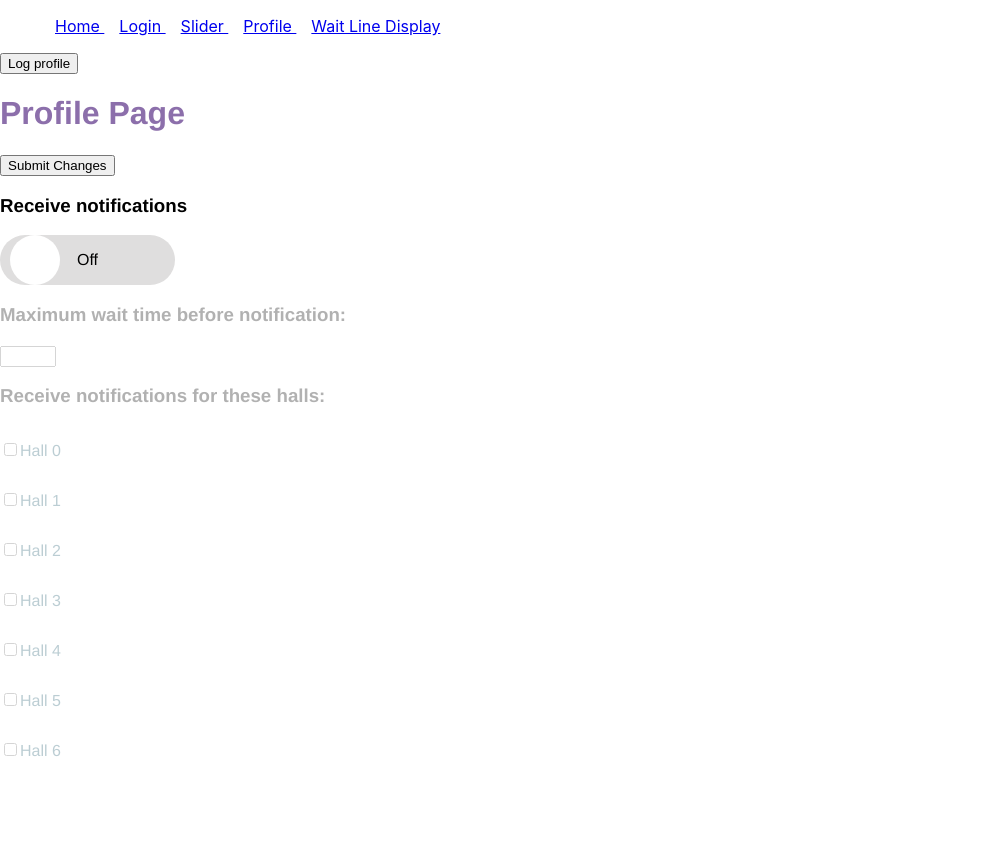
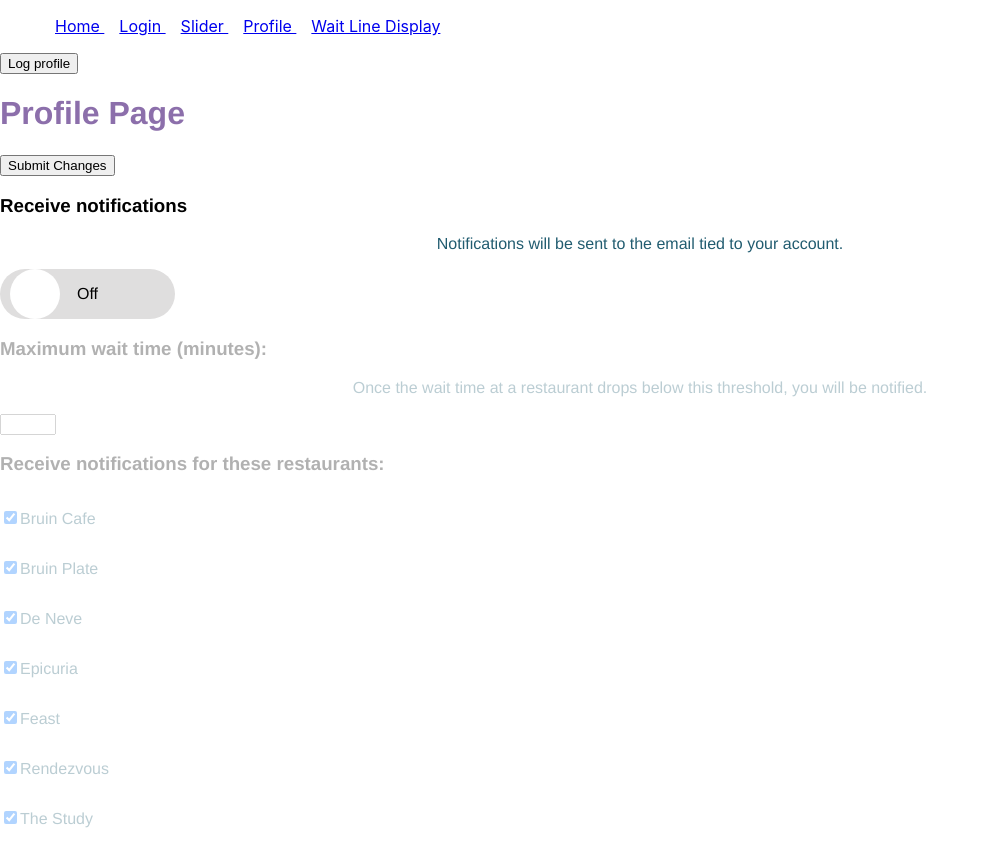
Before and after one commit to irajput/waitinglinesproject, a React (Create React App) app in the folder client/: page /profile in a window 1280 px wide. Shown: the top 866 px of the page, without its empty margins (0-985 px from the left). Built offline with nearby package versions, Linux system fonts and the light colour scheme.

Commit message:
a few visual changes to to the profile page

```diff
--- a/client/src/Display/Table.js
+++ b/client/src/Display/Table.js
@@ -18,13 +18,13 @@ async function restaurants(restaurantName) {
  }
 
  // For testing purposes
- const logRestaurant = async e => {
-    e.preventDefault();
-    console.log("logging restaurant")
-    const restaurant = await restaurants("Bruin Plate")
-      console.log("got it")
-      console.log(restaurant)
-  }
+//  const logRestaurant = async e => {
+//     e.preventDefault();
+//     console.log("logging restaurant")
+//     const restaurant = await restaurants("Bruin Plate")
+//       console.log("got it")
+//       console.log(restaurant)
+//   }
 
 class RestaurantEntry {
     constructor(name, wait = 10, crowd = 0, open = "11 AM", close = "1 PM") {
--- a/client/src/Profile/Checkbox.js
+++ b/client/src/Profile/Checkbox.js
@@ -23,7 +23,7 @@ class Checkbox extends Component {
     render() {
         return (
             <label>
-              <input type="checkbox" onClick={this.toggle}/>
+              <input type="checkbox" onClick={this.toggle} defaultChecked/>
             </label>
         );
       }
--- a/client/src/Profile/Profile.js
+++ b/client/src/Profile/Profile.js
@@ -51,40 +51,42 @@ async function profile() {
         <h1>Profile Page</h1>
         <input type="button" value="Submit Changes" onClick={this.postProfileChanges}/>
         <h3>Receive notifications</h3>
+        <p>Notifications will be sent to the email tied to your account. </p>
         <Switch />
         <div id="container">
           <button id = "dummy-button" className="dummy-button"/>
           <div id = "notification-opts" disabled>
-            <h3>Maximum wait time before notification:</h3>
+            <h3>Maximum wait time (minutes):</h3>
+            <p>Once the wait time at a restaurant drops below this threshold, you will be notified. </p>
             <input type="number" id="wait-min" name="wait-min" min="1" max="60" />
-            <h3>Receive notifications for these halls:</h3>
+            <h3>Receive notifications for these restaurants:</h3>
             <div id="outer">
                 <Checkbox className = "inner" id = "0"/>
-                <p className = "inner"> Hall 0 </p>
+                <p className = "inner"> Bruin Cafe </p>
             </div>
             <div id="outer">
                 <Checkbox className = "inner" id = "1"/>
-                <p className = "inner"> Hall 1 </p>
+                <p className = "inner"> Bruin Plate </p>
             </div>
             <div id="outer">
                 <Checkbox className = "inner" id = "2"/>
-                <p className = "inner"> Hall 2 </p>
+                <p className = "inner"> De Neve </p>
             </div>
             <div id="outer">
                 <Checkbox className = "inner" id = "3"/>
-                <p className = "inner"> Hall 3 </p>
+                <p className = "inner"> Epicuria </p>
             </div>
             <div id="outer">
                 <Checkbox className = "inner" id = "4"/>
-                <p className = "inner"> Hall 4 </p>
+                <p className = "inner"> Feast </p>
             </div>
             <div id="outer">
                 <Checkbox className = "inner" id = "5"/>
-                <p className = "inner"> Hall 5 </p>
+                <p className = "inner"> Rendezvous </p>
             </div>
             <div id="outer">
                 <Checkbox className = "inner" id = "6"/>
-                <p className = "inner"> Hall 6 </p>
+                <p className = "inner"> The Study </p>
             </div>
           </div>
         </div>
```
